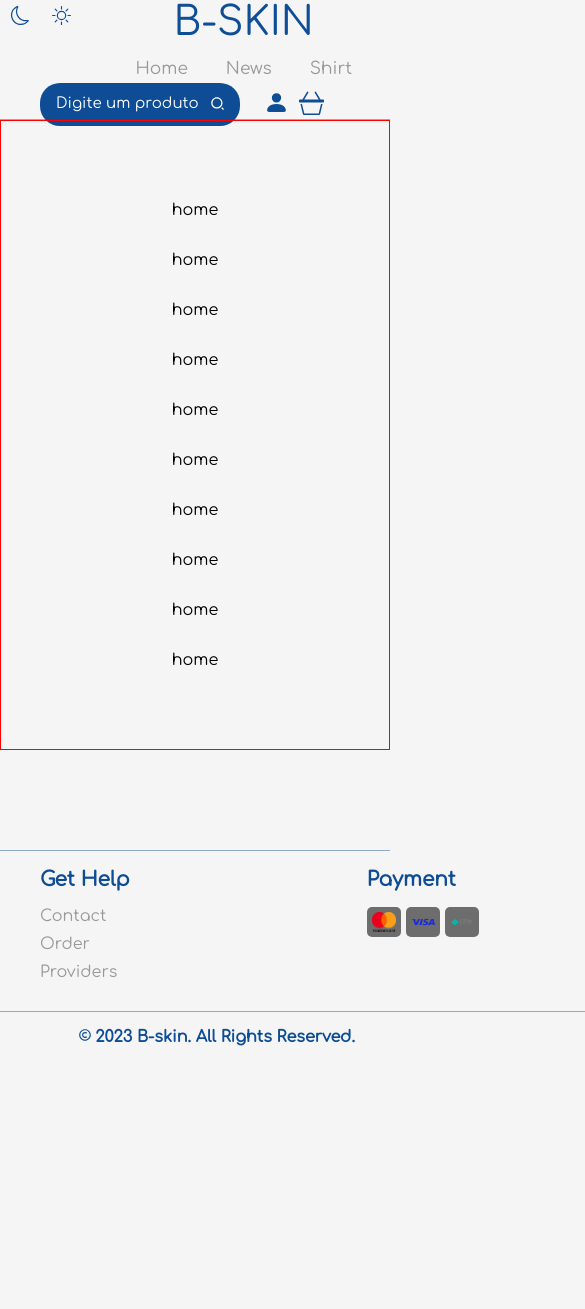
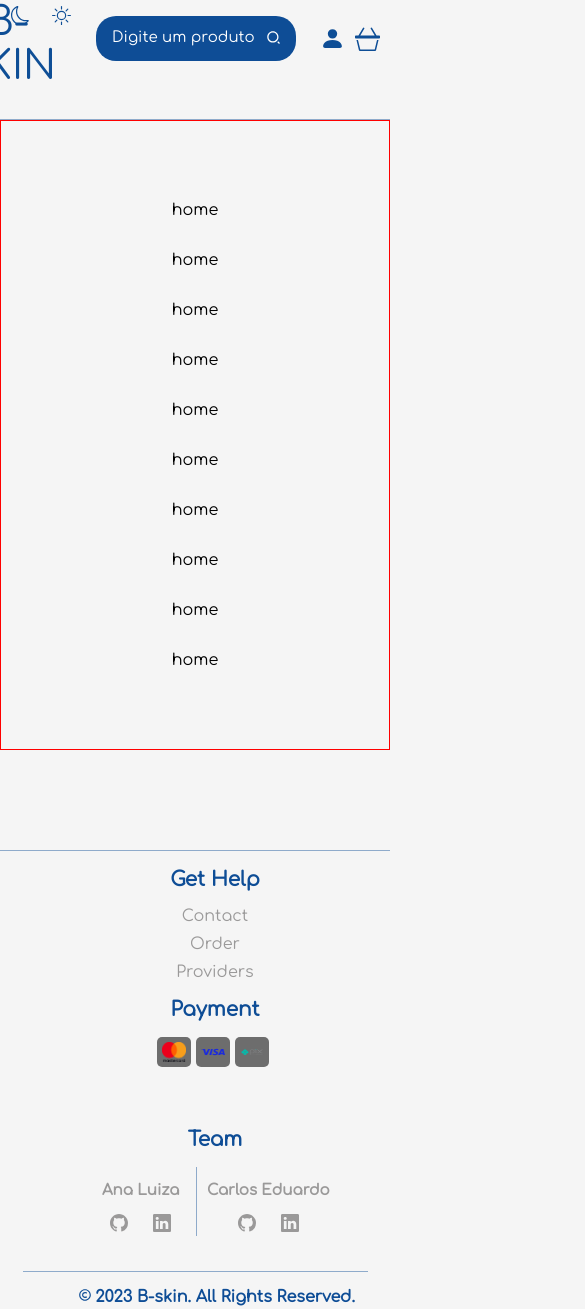
Before and after one commit to analuizadev/B-skin, a React (Create React App) app in the folder b-skin/: page / in a window 390 px wide. Shown: the top 1309 px of the page, 585 px wide, since content can reach past the window. Before the commit the page ends 1049 px from the top, so only its background shows below. Built offline with nearby package versions, Linux system fonts and the light colour scheme.

Commit message:
Responsive

```diff
--- a/b-skin/src/components/layout/Footer.module.css
+++ b/b-skin/src/components/layout/Footer.module.css
@@ -11,7 +11,7 @@
     justify-content: space-between;
     align-items: center;
     border-bottom: 1px solid #0e4d9671;
-    width: 950px;
+    width: 90%;
     margin: 0 auto;
     padding-bottom: 30px;
 }
@@ -129,3 +129,15 @@
 .help, .payment, .social{
     height: 130px;
 }
+
+@media (max-width: 750px){
+    .footer{
+        width: 100%;
+        text-align: center;
+    }
+
+    .rodape{
+        flex-direction: column;
+        width: 345px;
+    }
+}
--- a/b-skin/src/components/layout/NavBar.js
+++ b/b-skin/src/components/layout/NavBar.js
@@ -18,20 +18,27 @@ function NavBar(){
         <>
             <nav className={styles.nav}>
                 <Container>
-
+                    <div className={styles.container_nav}>
                         <ul className={styles.navbar_list}>
                             <p className={styles.logo}>B-Skin</p>
+                            <div className={styles.menu}>
                                 <li><Link to="/">Home</Link></li>
                                 <li><Link to="/news">News</Link></li>
                                 <li><Link to="/shirt">Shirt</Link></li>
+                            </div>
                         </ul>
                         <ul className={styles.services}>
                             <Search className={styles.search}/>
+                        </ul>
+                        <div className={styles.flex_contact}>
                             <div className={styles.contact}>
                                 <li onClick={() => {setLogin(true)}}><BsFillPersonFill /></li>
                                 <li><Link to="/shoppage"><BsBasket3 /></Link></li>
                             </div>
-                    </ul>
+                        </div>
+
+                    </div>
+
                 </Container>
             </nav>
 
--- a/b-skin/src/components/layout/NavBar.module.css
+++ b/b-skin/src/components/layout/NavBar.module.css
@@ -3,6 +3,12 @@
     width: 100%;
     height: 120px;
     top: 0;
+}
+
+.container_nav{
+    width: 100%;
+    display: flex;
+    justify-content: flex-end;
 }
 
 .change_theme button{
@@ -15,8 +21,11 @@
 
 
 .navbar_list{
-    padding-left: 25%;
-    margin: 0 auto;
+    justify-items: center;
+    align-items: center;
+    width: 50%;
+    margin-top: 0;
+    text-align: center;
 }
 
 .navbar_list p{
@@ -45,8 +54,7 @@
 
 .services{
     display: flex;
-    margin-top: 5px;
-    height: 1%;
+    height: 45px;
 }
 
 
@@ -55,6 +63,8 @@
     flex-direction: row;
     align-items: center;
     justify-content: flex-end;
+    margin-top: 15px;
+    height: 50px;
     list-style: none;
 }
 
@@ -71,3 +81,10 @@
 .contact svg:hover{
     color: #0e4d96b2;
 }
+
+@media (max-width: 750px){
+
+    .menu{
+        display: none;
+    }
+}
```
Lines whose indentation alone changed are shown as unchanged.
